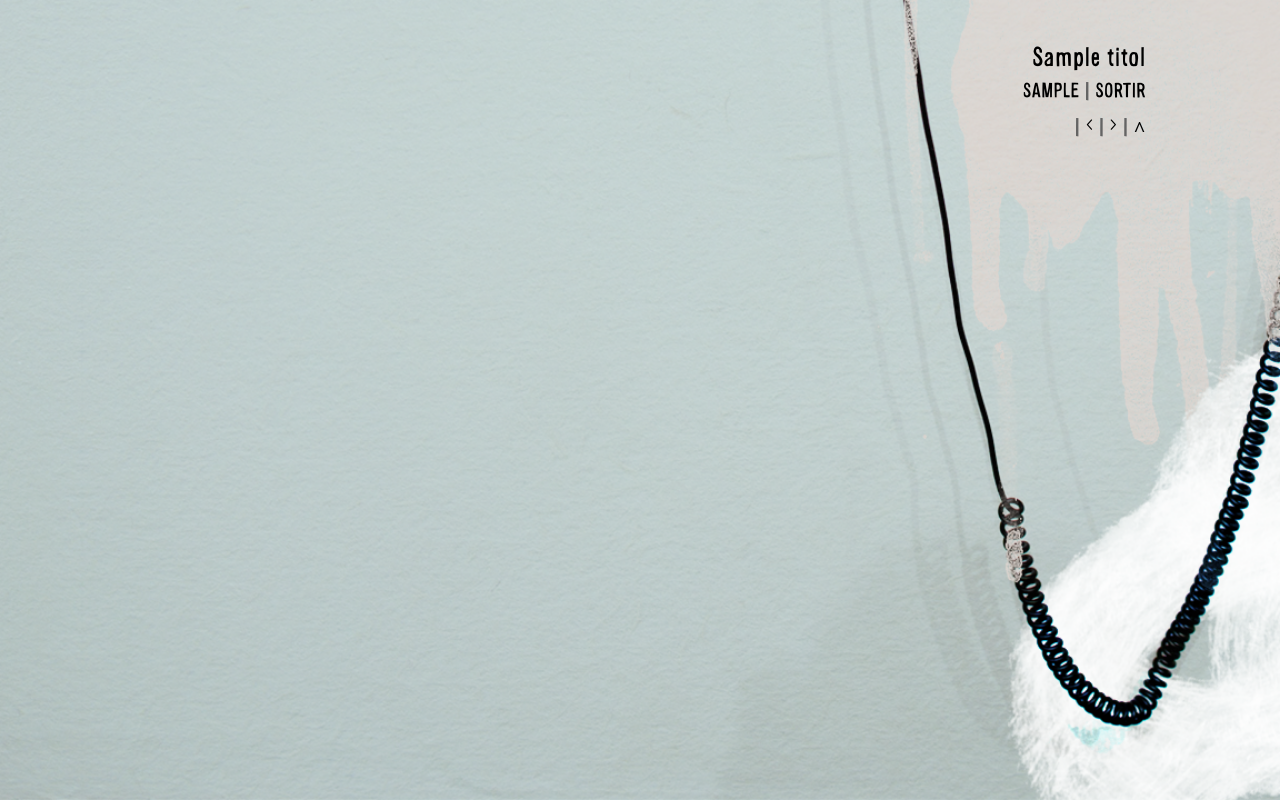
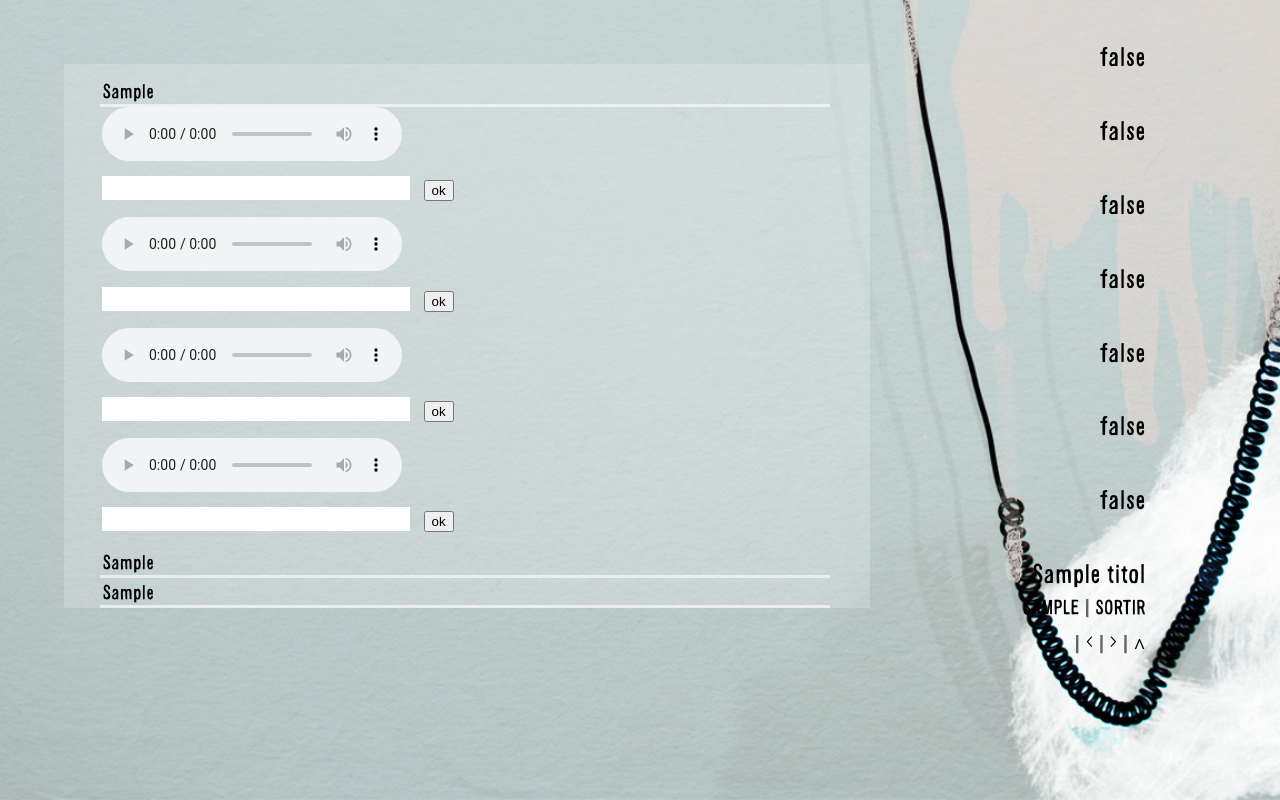
Before and after one commit to acarreras/PSPprevia, a CodeIgniter app: template application/views/saladelso_view.php in a window 1280 px wide. Run offline with CodeIgniter, Linux system fonts and the light colour scheme; the template is opened without the code that fills it: most values are stand-ins (such as "Sample title", 1, 10 or a date in 2020); data that the repository does not hold is empty; some libraries are stand-ins or nearby versions.

Commit message:
model de respostes millorat (funciona mes generiques) i saladelso amb el primer apartat fet i funcionant

```diff
--- a/application/views/saladelso_view.php
+++ b/application/views/saladelso_view.php
@@ -1,7 +1,7 @@
 <html lang="en">
 <head>
 	<meta charset="UTF-8">
-	<title>PSP sala del so</title>
+	<title><?php echo($titol);?></title>
 	<style>
 		html {
 			background: url(<?php echo base_url().'assets/images/fons/saladelso-fonsnet.png'; ?>) no-repeat center center fixed;
@@ -12,8 +12,51 @@
 		}
 	</style>
 	<link rel="stylesheet" type="text/css" href="<?php echo base_url().'assets/styles/site.css'; ?>">
+	<!--Load JQUERY from Google's network -->
+	<script src="//ajax.googleapis.com/ajax/libs/jquery/2.0.0/jquery.min.js"></script>
+	<script>
+    // using JQUERY's
+    $(document).ready(function () {
+		// set an on click on the button per a guardar el titol que hem posat a la imatge
+		$("#saladelsotitula1ok").click(function () {
+			$.post("<?php echo base_url()?>index.php/saladelso/guardarTitolSo1", {titol : $("#saladelsotitula1").val()})
+				.done(function(resultat1) {
+					$("#resultattitolso1").html(resultat1);
+				});
+		});
+
+		$("#saladelsotitula2ok").click(function () {
+			$.post("<?php echo base_url()?>index.php/saladelso/guardarTitolSo2", {titol : $("#saladelsotitula2").val()})
+				.done(function(resultat2) {
+					$("#resultattitolso2").html(resultat2);
+				});
+		});
+
+		$("#saladelsotitula3ok").click(function () {
+			$.post("<?php echo base_url()?>index.php/saladelso/guardarTitolSo3", {titol : $("#saladelsotitula3").val()})
+				.done(function(resultat3) {
+					$("#resultattitolso3").html(resultat3);
+				});
+		});
+
+		$("#saladelsotitula4ok").click(function () {
+			$.post("<?php echo base_url()?>index.php/saladelso/guardarTitolSo4", {titol : $("#saladelsotitula4").val()})
+				.done(function(resultat4) {
+					$("#resultattitolso4").html(resultat4);
+				});
+		});
+	});
+  </script>
 </head>
 <body>
+<div id="res"><div>
+	<div class="capcaleratitol"><?php if($bapartat11fet == true){ echo 'true'; } else { echo 'false'; };?></div>
+	<div class="capcaleratitol"><?php if($bapartat12fet == true){ echo 'true'; } else { echo 'false'; };?></div>
+	<div class="capcaleratitol"><?php if($bapartat13fet == true){ echo 'true'; } else { echo 'false'; };?></div>
+	<div class="capcaleratitol"><?php if($bapartat14fet == true){ echo 'true'; } else { echo 'false'; };?></div>
+	<div class="capcaleratitol"><?php if($bapartat21fet == true){ echo 'true'; } else { echo 'false'; };?></div>
+	<div class="capcaleratitol"><?php if($bapartat22fet == true){ echo 'true'; } else { echo 'false'; };?></div>
+	<div class="capcaleratitol"><?php if($bapartat3fet == true){ echo 'true'; } else { echo 'false'; };?></div>
 	<!-- menú superior dreta -->
 	<div class="capcaleratitol"><?php echo($titol);?></div>
 	<a class="capcalerasortir right" href="home/logout">SORTIR</a>
@@ -31,5 +74,86 @@
 		<div class="capcalerabarra right">I</div>
 	<?php } ?>
 
+	<!-- continguts -->
+	<div class="contingutsbox">
+		<!-- titula sons -->
+		<div class="contingutstitol"><?php echo($titolapartat1); ?></div>
+		<div class="hr"><hr/></div>
+		<!-- so 1 -->
+		<audio controls>
+			<source src="audio/petard.mp3" type="audio/mpeg">
+			<source src="audio/petard.ogg" type="audio/ogg">
+			<embed height="50" width="100" src="audio/petard.mp3">
+		</audio>
+		<?php if ($bapartat11fet == false) {?>
+			<form>
+				<input type="text" class="contingutstextform50percent" id="saladelsotitula1" name="saladelsotitula1"/>
+				<input id="saladelsotitula1ok" type="button" value="ok"/>
+			</form>
+				<div class="contingutsboxresposta" id="resultattitolso1"></div>
+		<?php } else { ?>
+			<div class="contingutsboxresposta">Què vas dir que era? <?php echo($titolso1propi); ?></div>
+			<div class="contingutsboxresposta">Què es? <?php echo($titolso1resposta); ?></div>
+		<?php } ?>
+
+		<!-- so 2 -->
+		<audio controls>
+			<source src="audio/petard.mp3" type="audio/mpeg">
+			<source src="audio/petard.ogg" type="audio/ogg">
+			<embed height="50" width="100" src="audio/petard.mp3">
+		</audio>
+		<?php if ($bapartat12fet == false) {?>
+			<form>
+				<input type="text" class="contingutstextform50percent" id="saladelsotitula2" name="saladelsotitula2"/>
+				<input id="saladelsotitula2ok" type="button" value="ok"/>
+			</form>
+				<div class="contingutsboxresposta" id="resultattitolso2"></div>
+		<?php } else { ?>
+			<div class="contingutsboxresposta">Què vas dir que era? <?php echo($titolso2propi); ?></div>
+			<div class="contingutsboxresposta">Què es? <?php echo($titolso2resposta); ?></div>
+		<?php } ?>
+
+		<!-- so 3 -->
+		<audio controls>
+			<source src="audio/petard.mp3" type="audio/mpeg">
+			<source src="audio/petard.ogg" type="audio/ogg">
+			<embed height="50" width="100" src="audio/petard.mp3">
+		</audio>
+		<?php if ($bapartat13fet == false) {?>
+			<form>
+				<input type="text" class="contingutstextform50percent" id="saladelsotitula3" name="saladelsotitula3"/>
+				<input id="saladelsotitula3ok" type="button" value="ok"/>
+			</form>
+				<div class="contingutsboxresposta" id="resultattitolso3"></div>
+		<?php } else { ?>
+			<div class="contingutsboxresposta">Què vas dir que era? <?php echo($titolso3propi); ?></div>
+			<div class="contingutsboxresposta">Què es? <?php echo($titolso3resposta); ?></div>
+		<?php } ?>
+
+		<!-- so 4 -->
+		<audio controls>
+			<source src="audio/petard.mp3" type="audio/mpeg">
+			<source src="audio/petard.ogg" type="audio/ogg">
+			<embed height="50" width="100" src="audio/petard.mp3">
+		</audio>
+		<?php if ($bapartat14fet == false) {?>
+			<form>
+				<input type="text" class="contingutstextform50percent" id="saladelsotitula4" name="saladelsotitula4"/>
+				<input id="saladelsotitula4ok" type="button" value="ok"/>
+			</form>
+				<div class="contingutsboxresposta" id="resultattitolso4"></div>
+		<?php } else { ?>
+			<div class="contingutsboxresposta">Què vas dir que era? <?php echo($titolso4propi); ?></div>
+			<div class="contingutsboxresposta">Què es? <?php echo($titolso4resposta); ?></div>
+		<?php } ?>
+
+		<!-- grava tranquilitat i perill -->
+		<div class="contingutstitol"><?php echo($titolapartat2); ?></div>
+		<div class="hr"><hr/></div>
+
+		<!-- deixa en silenci -->
+		<div class="contingutstitol"><?php echo($titolapartat3); ?></div>
+		<div class="hr"><hr/></div>
+	</div>
 </body>
 </html>
```
Also changed, not shown: application/controllers/saladelesparaules.php (+7 -7 lines), application/controllers/saladelso.php (+67 -2 lines), application/models/respostes.php (+6 -18 lines).
